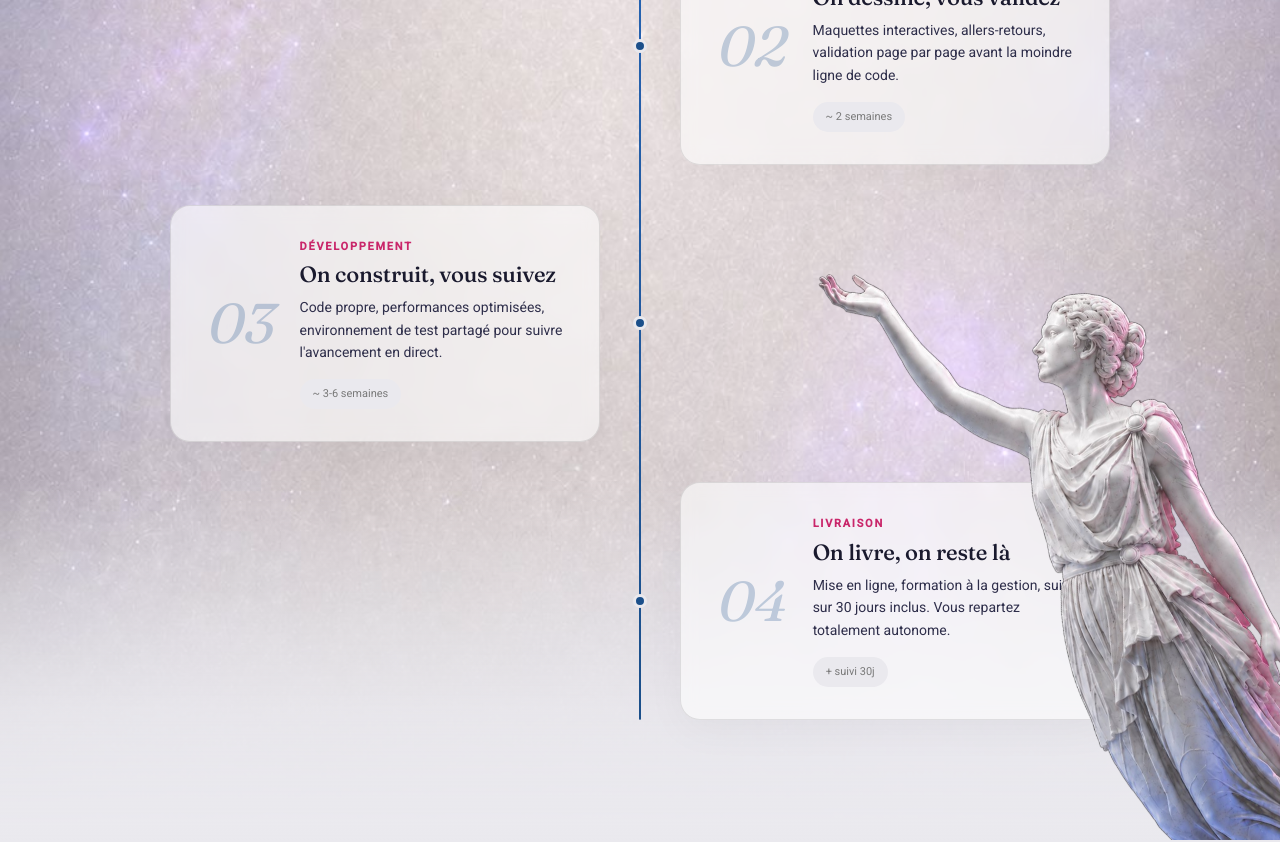
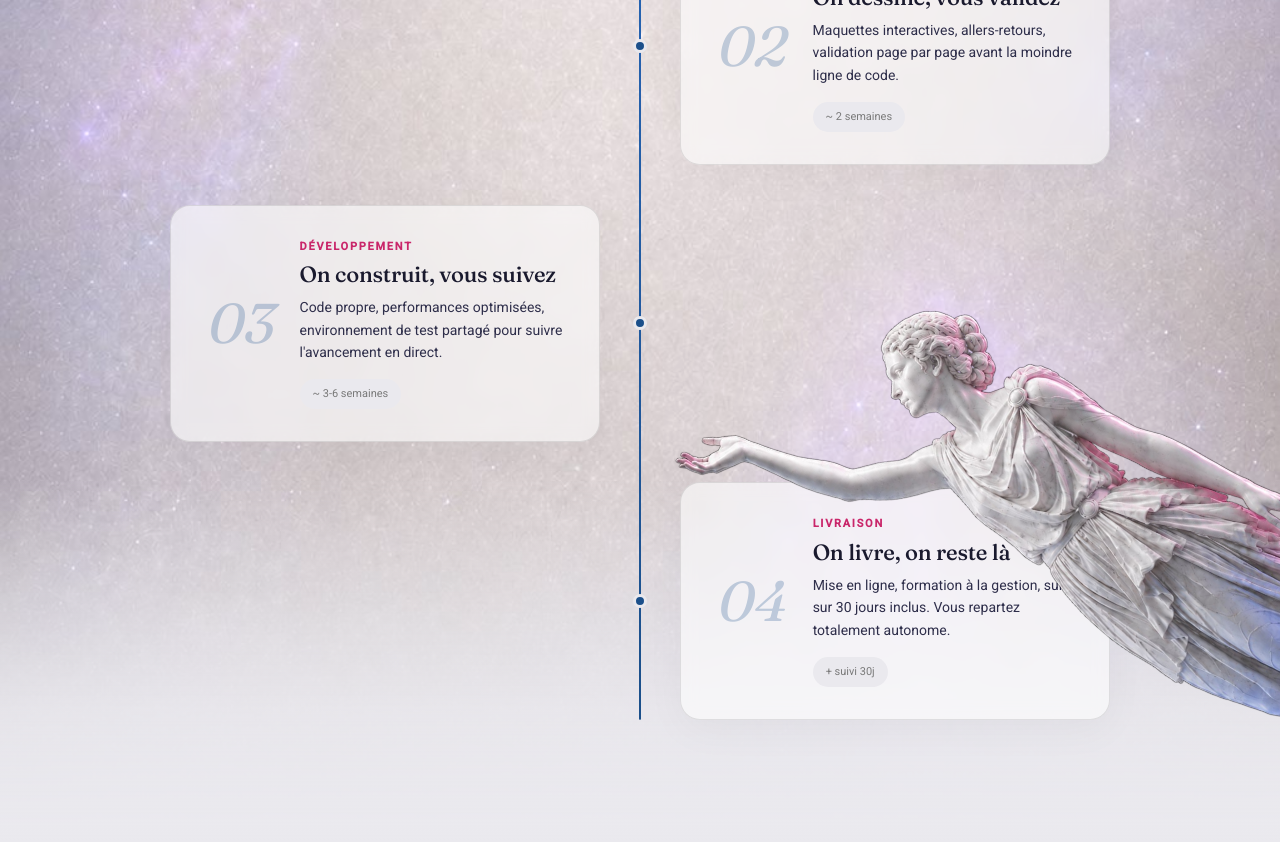
Before and after one commit to celianelevora/elevora-agency, a Next.js app: page / in a window 1280 px wide. Shown: the part 5340-6182 px from the top of the page. Built offline with nearby package versions, Linux system fonts and the light colour scheme.

Commit message:
site web

```diff
--- a/app/globals.css
+++ b/app/globals.css
@@ -255,7 +255,7 @@ section {
     box-shadow 0.55s var(--ease);
 }
 .hdr.scrolled .bar {
-  padding: 9px 32px 9px 20px;
+  padding: 9px 48px 9px 20px;
   border-radius: 999px;
   background: linear-gradient(
     180deg,
@@ -1667,3 +1667,28 @@ body:has(.home-with-cinematic-footer) {
   .faq-bg { aspect-ratio: 1115 / 1300; }
   .faq-container { padding-top: 48%; }
 }
+
+/* ============================================
+   ANIMATION D'APPARITION DE PAGE
+   Joue a chaque chargement, rechargement et navigation Next.
+   ============================================ */
+@keyframes pageEnterIn {
+  from {
+    opacity: 0;
+    transform: translateY(12px);
+  }
+  to {
+    opacity: 1;
+    transform: translateY(0);
+  }
+}
+.page-enter {
+  animation: pageEnterIn 0.7s cubic-bezier(0.16, 1, 0.3, 1) both;
+  will-change: opacity, transform;
+}
+/* Accessibilite : pas d'animation pour les personnes qui en demandent moins */
+@media (prefers-reduced-motion: reduce) {
+  .page-enter {
+    animation: none;
+  }
+}
--- a/app/layout.tsx
+++ b/app/layout.tsx
@@ -3,6 +3,7 @@ import type { Metadata } from "next";
 import { Fraunces, Inter, Roboto } from "next/font/google";
 import Header from "@/components/Header";
 import Footer from "@/components/Footer";
+import PageEnter from "@/components/PageEnter";
 
 const fraunces = Fraunces({
   subsets: ["latin"],
@@ -68,7 +69,9 @@ export default function RootLayout({ children }: { children: React.ReactNode })
     <html lang="fr" className={`${fraunces.variable} ${inter.variable} ${roboto.variable}`}>
       <body>
         <Header />
-        <main>{children}</main>
+        <main>
+          <PageEnter>{children}</PageEnter>
+        </main>
         <Footer />
       </body>
     </html>
--- a/components/MethodSteps.tsx
+++ b/components/MethodSteps.tsx
@@ -73,8 +73,8 @@ export default function MethodSteps() {
 
     const LEFT_FROM = 4,
       LEFT_TO = -16;
-    const RIGHT_FROM = -30,
-      RIGHT_TO = 5;
+    const RIGHT_FROM = -90,
+      RIGHT_TO = 0;
     const clamp = (v: number, a: number, b: number) =>
       Math.max(a, Math.min(b, v));
     const lerp = (a: number, b: number, t: number) => a + (b - a) * t;
--- /dev/null
+++ b/components/PageEnter.tsx
@@ -0,0 +1,14 @@
+"use client";
+
+import { usePathname } from "next/navigation";
+
+export default function PageEnter({ children }: { children: React.ReactNode }) {
+  const pathname = usePathname();
+  // La key basee sur le pathname force le remount + replay de l'animation
+  // a chaque navigation Next (App Router).
+  return (
+    <div key={pathname} className="page-enter">
+      {children}
+    </div>
+  );
+}
```
Also changed, not shown: 1 other file (tests, documents, lock files or other folders).
